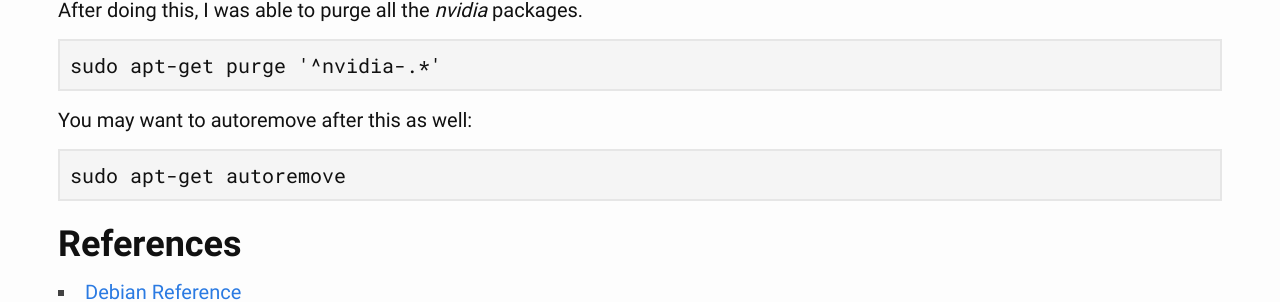
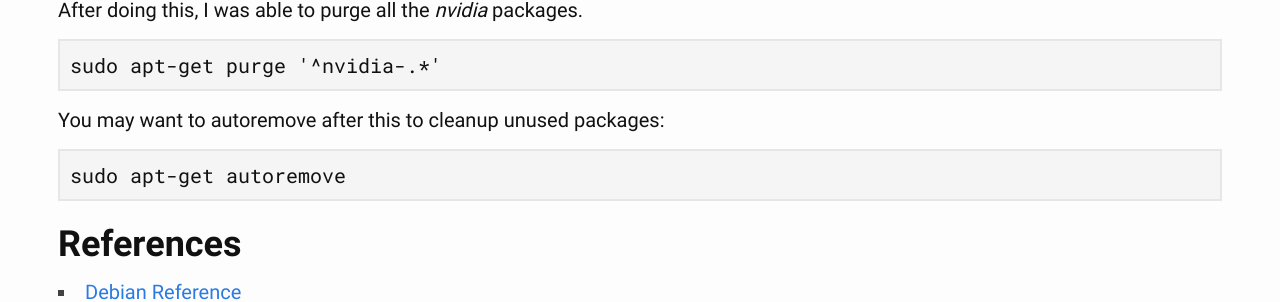
Before and after one commit to drichardson/dougrichardson.us, a Jekyll site: the page built from site/_notes/debian-on-2008-macbook.md, in a window 1280 px wide. Shown: the part 1724-2026 px from the top of the page. Built offline with Jekyll 4.4.1, drawn with Linux system fonts in a browser that asks for light colours.

Commit message:
change wording

```diff
--- a/site/_notes/debian-on-2008-macbook.md
+++ b/site/_notes/debian-on-2008-macbook.md
@@ -87,7 +87,7 @@ After doing this, I was able to purge all the *nvidia* packages.
 
     sudo apt-get purge '^nvidia-.*'
 
-You may want to autoremove after this as well:
+You may want to autoremove after this to cleanup unused packages:
 
     sudo apt-get autoremove
 
```
